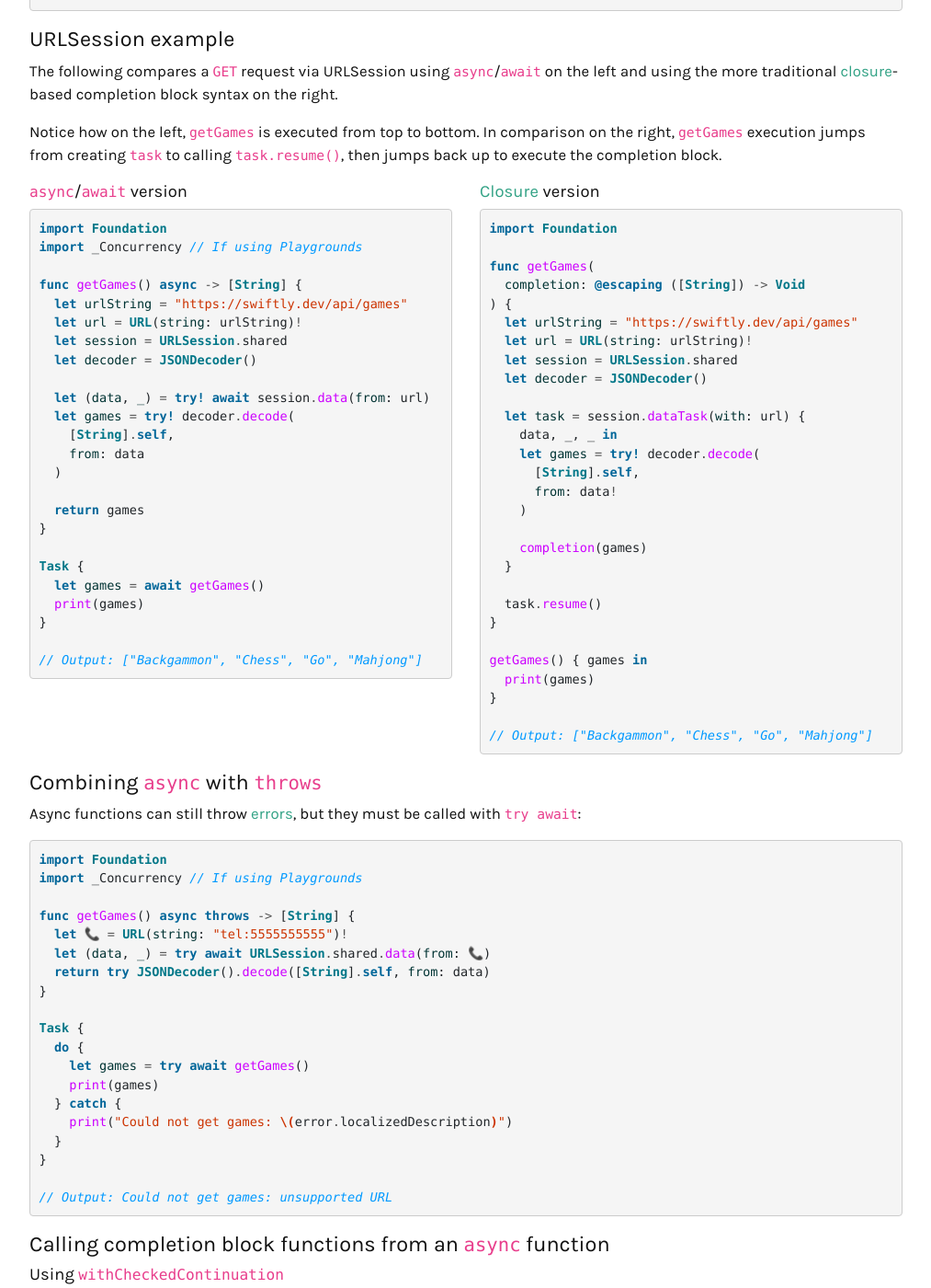
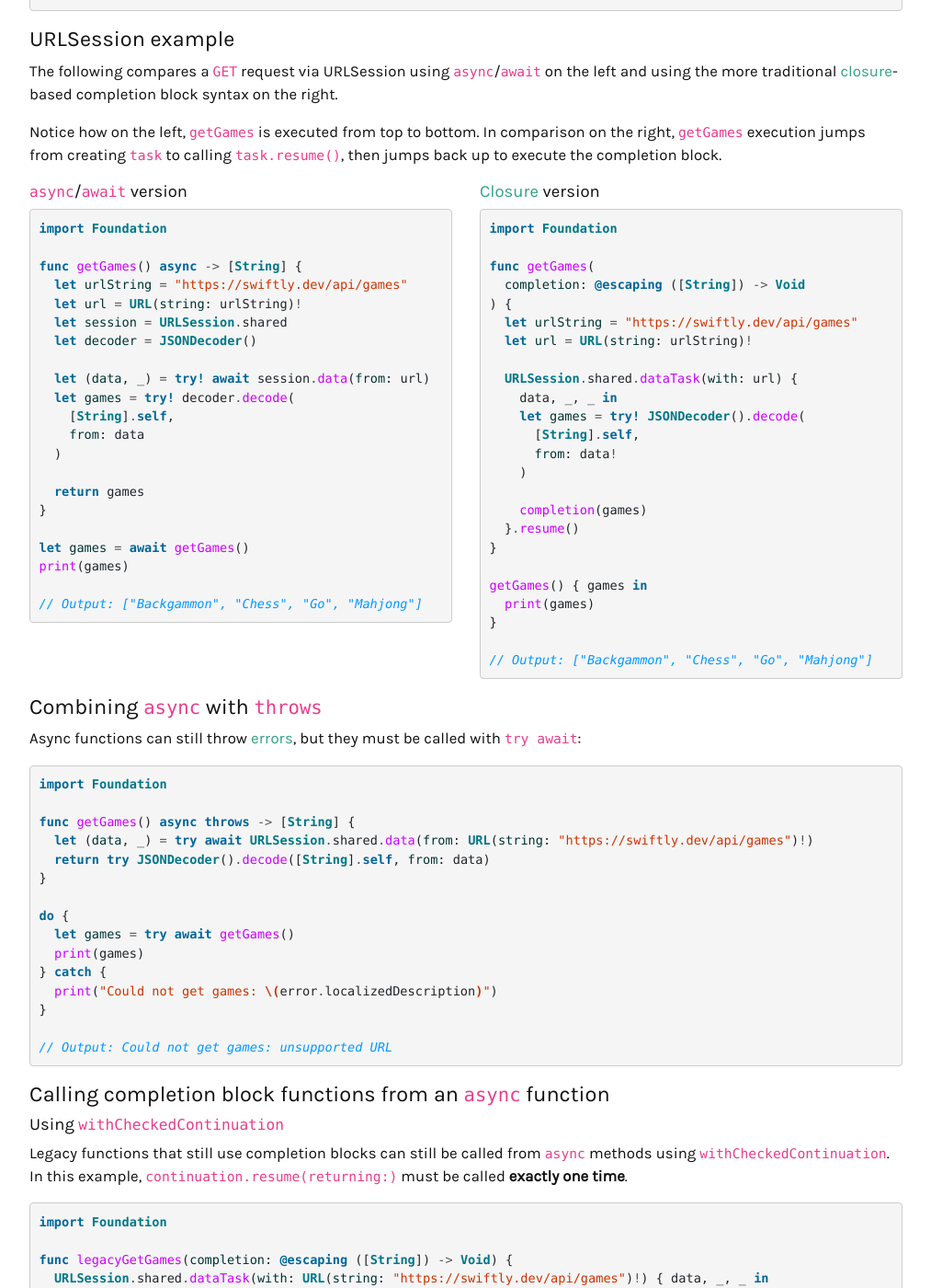
Before and after one commit to ebelinski/swiftly, a Jekyll site: the page built from _subpages/async-await.md, in a window 1280 px wide and 1400 px high, scrolled down 1512 px. Shown: the whole window at 92% size, without its empty margins (133-1146 px from the left). Built offline with Jekyll 4.4.1, drawn with Linux system fonts in a browser that asks for light colours; some of the changed text lies outside the part shown.

Commit message:
Various async/await page tweaks and improvements.

````diff
--- a/_subpages/async-await.md
+++ b/_subpages/async-await.md
@@ -95,7 +95,6 @@ Notice how on the left, `getGames` is executed from top to bottom. In comparison
 
 ```swift
 import Foundation
-import _Concurrency // If using Playgrounds
 
 func getGames() async -> [String] {
   let urlString = "https://swiftly.dev/api/games"
@@ -112,10 +111,8 @@ func getGames() async -> [String] {
   return games
 }
 
-Task {
-  let games = await getGames()
-  print(games)
-}
+let games = await getGames()
+print(games)
 
 // Output: ["Backgammon", "Chess", "Go", "Mahjong"]
 ```
@@ -132,20 +129,16 @@ func getGames(
 ) {
   let urlString = "https://swiftly.dev/api/games"
   let url = URL(string: urlString)!
-  let session = URLSession.shared
-  let decoder = JSONDecoder()
 
-  let task = session.dataTask(with: url) {
+  URLSession.shared.dataTask(with: url) {
     data, _, _ in
-    let games = try! decoder.decode(
+    let games = try! JSONDecoder().decode(
       [String].self,
       from: data!
     )
 
     completion(games)
-  }
-
-  task.resume()
+  }.resume()
 }
 
 getGames() { games in
@@ -163,21 +156,17 @@ Async functions can still throw [errors](/errors), but they must be called with
 
 ```swift
 import Foundation
-import _Concurrency // If using Playgrounds
 
 func getGames() async throws -> [String] {
-  let 📞 = URL(string: "tel:5555555555")!
-  let (data, _) = try await URLSession.shared.data(from: 📞)
+  let (data, _) = try await URLSession.shared.data(from: URL(string: "https://swiftly.dev/api/games")!)
   return try JSONDecoder().decode([String].self, from: data)
 }
 
-Task {
-  do {
-    let games = try await getGames()
-    print(games)
-  } catch {
-    print("Could not get games: \(error.localizedDescription)")
-  }
+do {
+  let games = try await getGames()
+  print(games)
+} catch {
+  print("Could not get games: \(error.localizedDescription)")
 }
 
 // Output: Could not get games: unsupported URL
@@ -191,7 +180,6 @@ Legacy functions that still use completion blocks can still be called from `asyn
 
 ```swift
 import Foundation
-import _Concurrency // If using Playgrounds
 
 func legacyGetGames(completion: @escaping ([String]) -> Void) {
   URLSession.shared.dataTask(with: URL(string: "https://swiftly.dev/api/games")!) { data, _, _ in
@@ -208,10 +196,8 @@ func getGames() async -> [String] {
   }
 }
 
-Task {
-  let games = await getGames()
-  print(games)
-}
+let games = await getGames()
+print(games)
 
 // Output: ["Backgammon", "Chess", "Go", "Mahjong"]
 ```
@@ -220,11 +206,9 @@ Task {
 
 ```swift
 import Foundation
-import _Concurrency // If using Playgrounds
 
 func legacyGetGames(completion: @escaping (Result<[String], Error>) -> Void) {
-  let 📞 = URL(string: "tel:5555555555")!
-  URLSession.shared.dataTask(with: 📞) { data, _, error in
+  URLSession.shared.dataTask(with: URL(string: "https://swiftly.dev/api/games")!) { data, _, _ in
     if let error = error {
       completion(.failure(error))
       return
@@ -245,13 +229,11 @@ func getGames() async throws -> [String] {
   }
 }
 
-Task {
-  do {
-    let games = try await getGames()
-    print(games)
-  } catch {
-    print("Could not get games: \(error.localizedDescription)")
-  }
+do {
+  let games = try await getGames()
+  print(games)
+} catch {
+  print("Could not get games: \(error.localizedDescription)")
 }
 
 // Output: ["Backgammon", "Chess", "Go", "Mahjong"]
````
